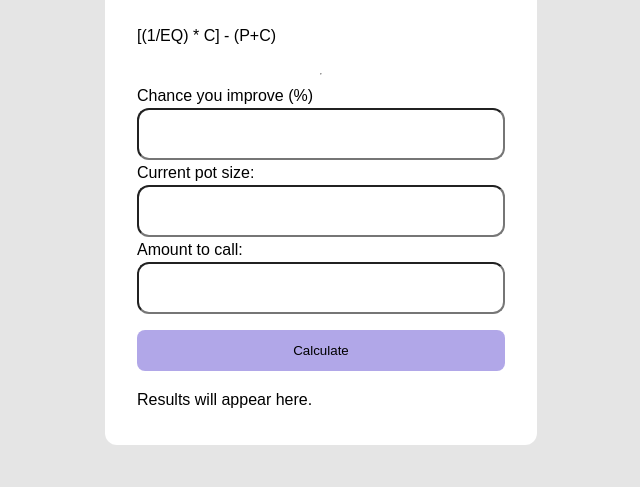
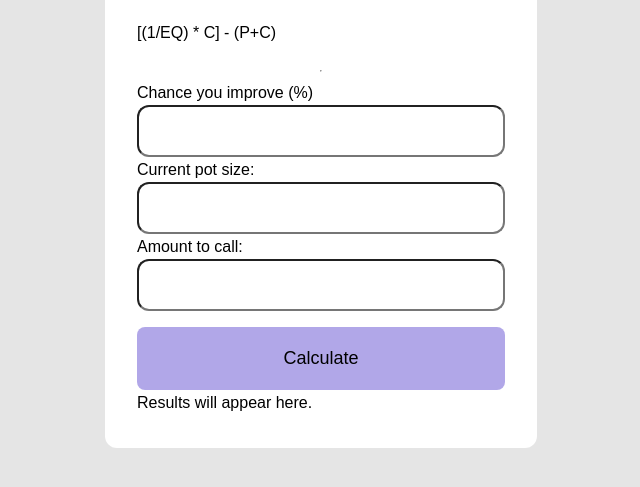
Before and after one commit to BurbujaDeJabon/implied-odds-calculator, a plain HTML site: page index.html in a window 1280 px wide. Shown: the part 237-724 px from the top of the page, without its empty margins (319-959 px from the left). Drawn offline with Linux system fonts and the light colour scheme.

Commit message:
minor style changes

```diff
--- a/style.css
+++ b/style.css
@@ -33,4 +33,9 @@ body{
     background-color: rgba(100, 80, 210, 0.5);
     border: none;
     outline: none;
+    font-family: inherit;
+    font-size: 18px;
+    display: grid;
+    place-content: center;
+    height: 100%;
 }
```
